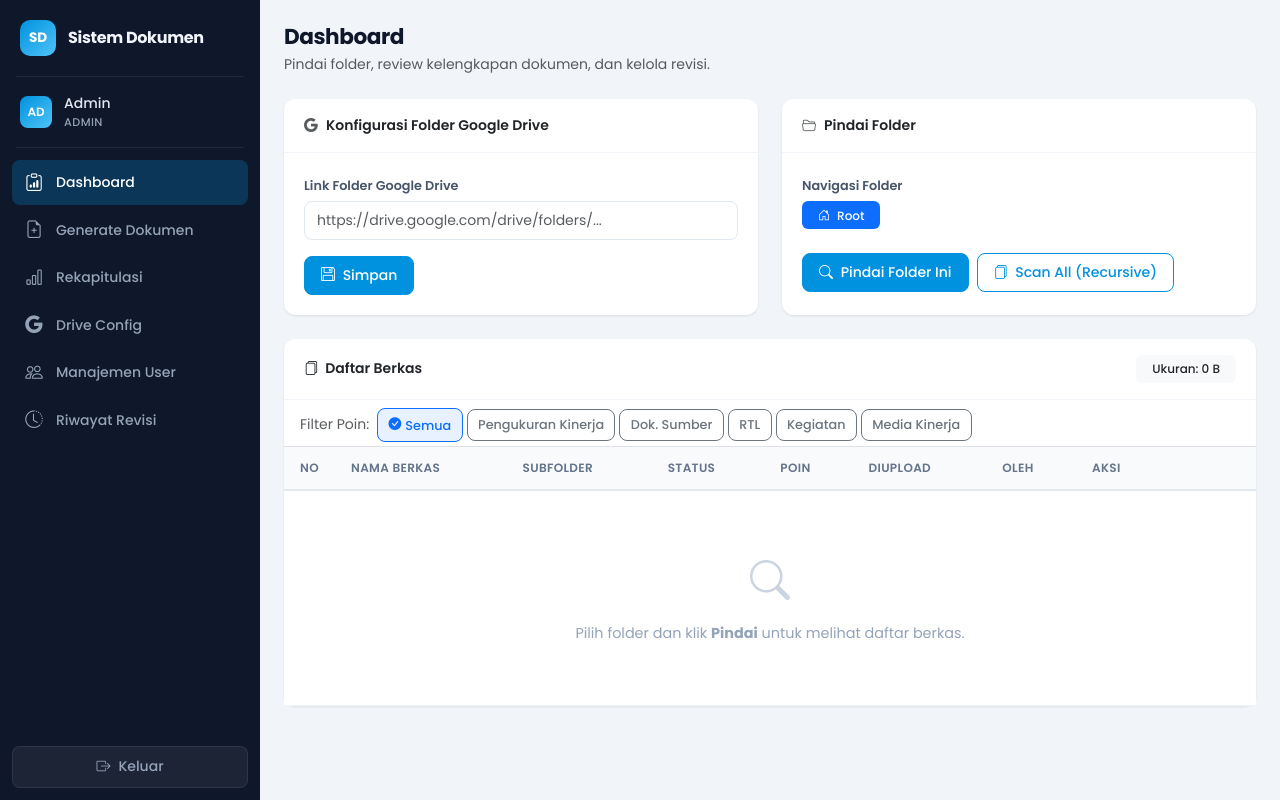
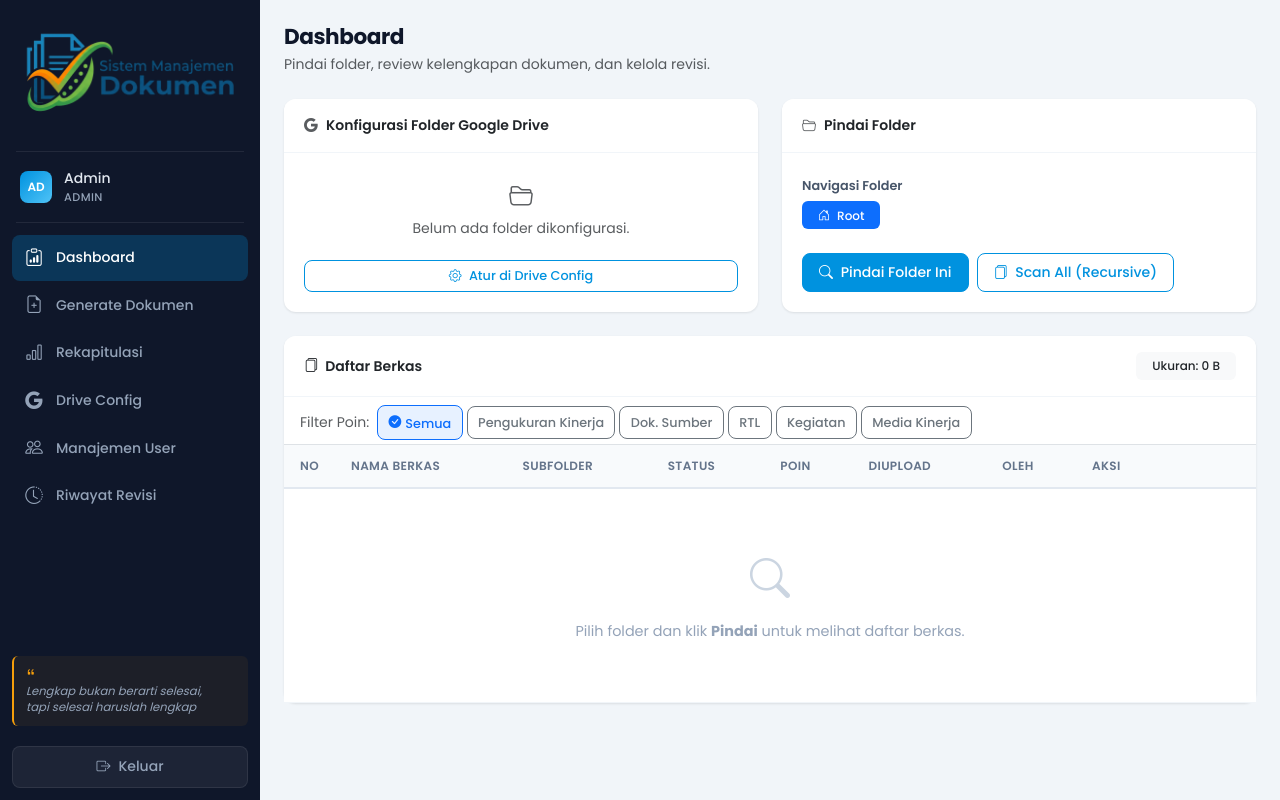
Before and after one commit to rifatul2901/sistem-manajemen-dokumen-laravel, a Laravel app: page /admin/dashboard in a window 1280 px wide. Run offline with Laravel 12, Linux system fonts and the light colour scheme; a user stored in the database is signed in; data comes from the database, SQL or seed files in the repository.

Commit message:
feat: ganti brand sidebar dengan logo + tambah quote motivasi refactor: simplify konfigurasi folder di dashboard jadi info + tombol ke Drive Config

```diff
--- a/resources/views/admin/dashboard.blade.php
+++ b/resources/views/admin/dashboard.blade.php
@@ -111,15 +111,29 @@
                 <div class="card-header d-flex align-items-center gap-2">
                     <i class="bi bi-google text-muted"></i> Konfigurasi Folder Google Drive
                 </div>
-                <div class="card-body">
-                    <form method="POST" action="{{ route('admin.save-drive-config') }}">
-                        @csrf
-                        <div class="mb-3">
-                            <label class="form-label">Link Folder Google Drive</label>
-                            <input type="url" name="folder_link" class="form-control" value="{{ $driveConfig->folder_link ?? '' }}" placeholder="https://drive.google.com/drive/folders/...">
+                <div class="card-body d-flex flex-column">
+                    @if ($driveConfig && $driveConfig->folder_link)
+                        <div class="mb-1">
+                            <span class="text-muted small">Folder aktif:</span>
                         </div>
-                        <button type="submit" class="btn btn-primary"><i class="bi bi-floppy me-1"></i> Simpan</button>
-                    </form>
+                        <div class="d-flex align-items-center gap-2 mb-1">
+                            <i class="bi bi-folder2 text-primary"></i>
+                            <span class="fw-medium text-truncate">{{ $driveConfig->folder_link }}</span>
+                        </div>
+                        <div class="text-muted small mb-3">
+                            <i class="bi bi-hdd me-1"></i> Ukuran: {{ $config['folder_size'] ?? '0 B' }}
+                        </div>
+                    @else
+                        <div class="flex-grow-1 d-flex align-items-center justify-content-center mb-3">
+                            <div class="text-center">
+                                <i class="bi bi-folder2-open text-muted" style="font-size:1.5rem;"></i>
+                                <p class="text-muted small mb-0 mt-1">Belum ada folder dikonfigurasi.</p>
+                            </div>
+                        </div>
+                    @endif
+                    <a href="{{ route('admin.drive-config') }}" class="btn btn-outline-primary btn-sm mt-auto">
+                        <i class="bi bi-gear me-1"></i> Atur di Drive Config
+                    </a>
                 </div>
             </div>
         </div>
--- a/resources/views/layouts/main.blade.php
+++ b/resources/views/layouts/main.blade.php
@@ -52,15 +52,7 @@
             display: flex; flex-direction: column;
             transition: transform .3s cubic-bezier(.4,0,.2,1);
         }
-        .sidebar-brand { padding: 1.25rem 1.25rem .75rem; display: flex; align-items: center; gap: .75rem; }
-        .sidebar-brand .brand-icon {
-            width: 36px; height: 36px;
-            background: linear-gradient(135deg, var(--primary), var(--primary-light));
-            border-radius: 10px;
-            display: flex; align-items: center; justify-content: center;
-            font-weight: 700; font-size: .85rem; color: #fff; flex-shrink: 0;
-        }
-        .sidebar-brand span { font-weight: 700; font-size: 1rem; color: #f1f5f9; letter-spacing: -.02em; }
+        .sidebar-brand { padding: .1rem 0 .1rem .1rem; display: flex; align-items: center; }
         .sidebar-divider { height: 1px; background: rgba(255,255,255,.08); margin: .5rem 1rem; }
         .sidebar-user { padding: .5rem 1.25rem; display: flex; align-items: center; gap: .75rem; }
         .sidebar-user .avatar {
@@ -92,6 +84,27 @@
             transition: all .15s ease; cursor: pointer;
         }
         .sidebar-footer .btn-logout:hover { background: rgba(239,68,68,.15); border-color: rgba(239,68,68,.25); color: #fca5a5; }
+
+        .sidebar-quote {
+            padding: .6rem .75rem;
+            margin: .25rem .75rem .5rem;
+            border-left: 2px solid #f59e0b;
+            background: rgba(245,158,11,.06);
+            border-radius: 6px;
+        }
+        .sidebar-quote i {
+            color: #f59e0b;
+            font-size: .6rem;
+            display: block;
+            margin-bottom: .15rem;
+        }
+        .sidebar-quote span {
+            font-size: .725rem;
+            line-height: 1.45;
+            color: #94a3b8;
+            font-style: italic;
+            display: block;
+        }
 
         .main-content {
             margin-left: var(--sidebar-width);
@@ -222,8 +235,7 @@
     @auth
     <nav class="sidebar" id="sidebar">
         <div class="sidebar-brand">
-            <div class="brand-icon">SD</div>
-            <span>Sistem Dokumen</span>
+            <img src="{{ asset('images/logo.png') }}" alt="Sistem Manajemen Dokumen" style="height:140px;width:auto;">
         </div>
         <div class="sidebar-divider"></div>
         <div class="sidebar-user">
@@ -279,6 +291,10 @@
             </div>
             @endif
         </div>
+        <div class="sidebar-quote">
+            <i class="bi bi-quote"></i>
+            <span>Lengkap bukan berarti selesai,<br>tapi selesai haruslah lengkap</span>
+        </div>
         <div class="sidebar-footer">
             <form method="POST" action="{{ route('logout') }}">
                 @csrf
```
Also changed, not shown: TODOS.md (+1 -0 lines), public/images/logo.png (added).
